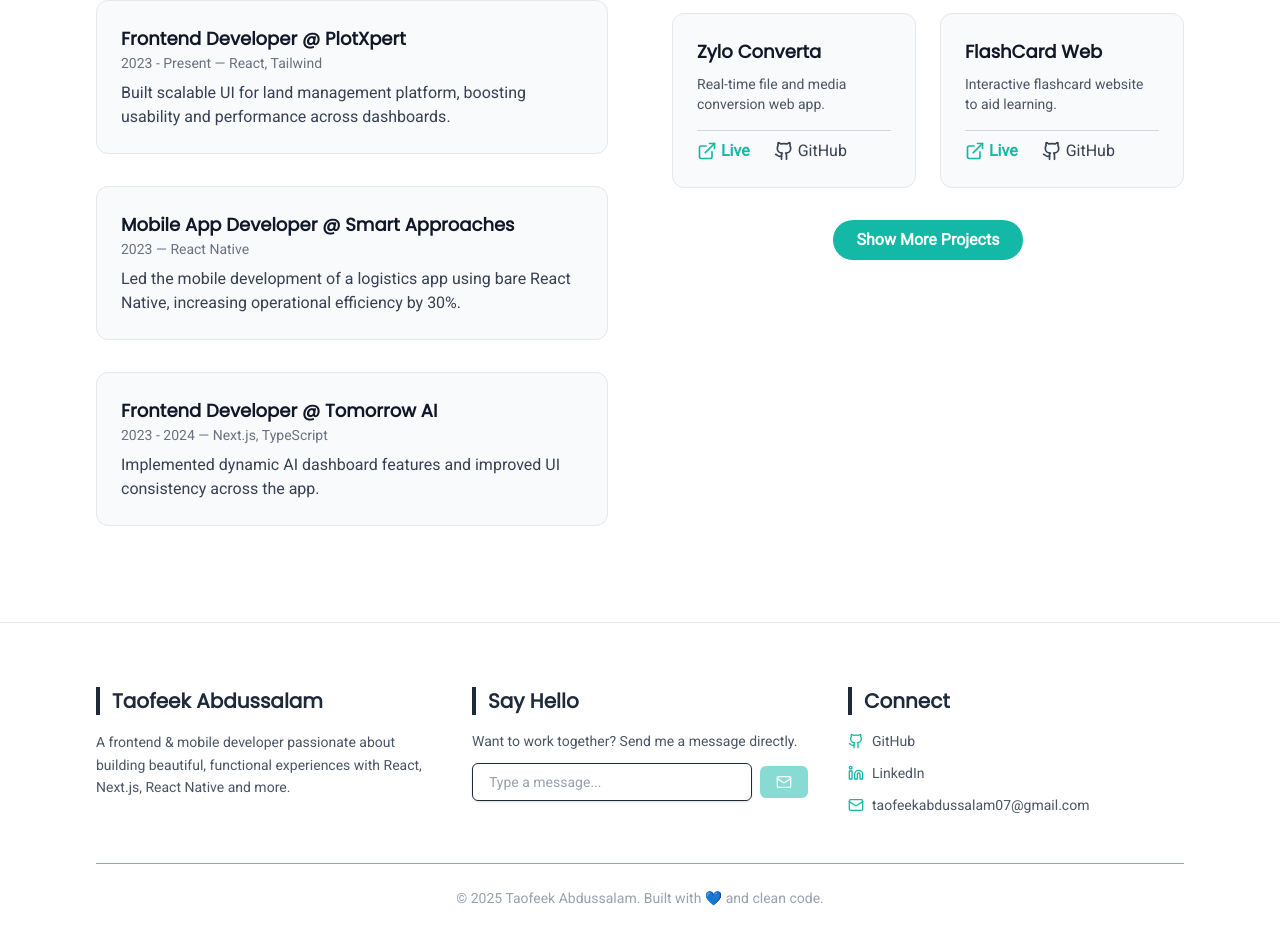
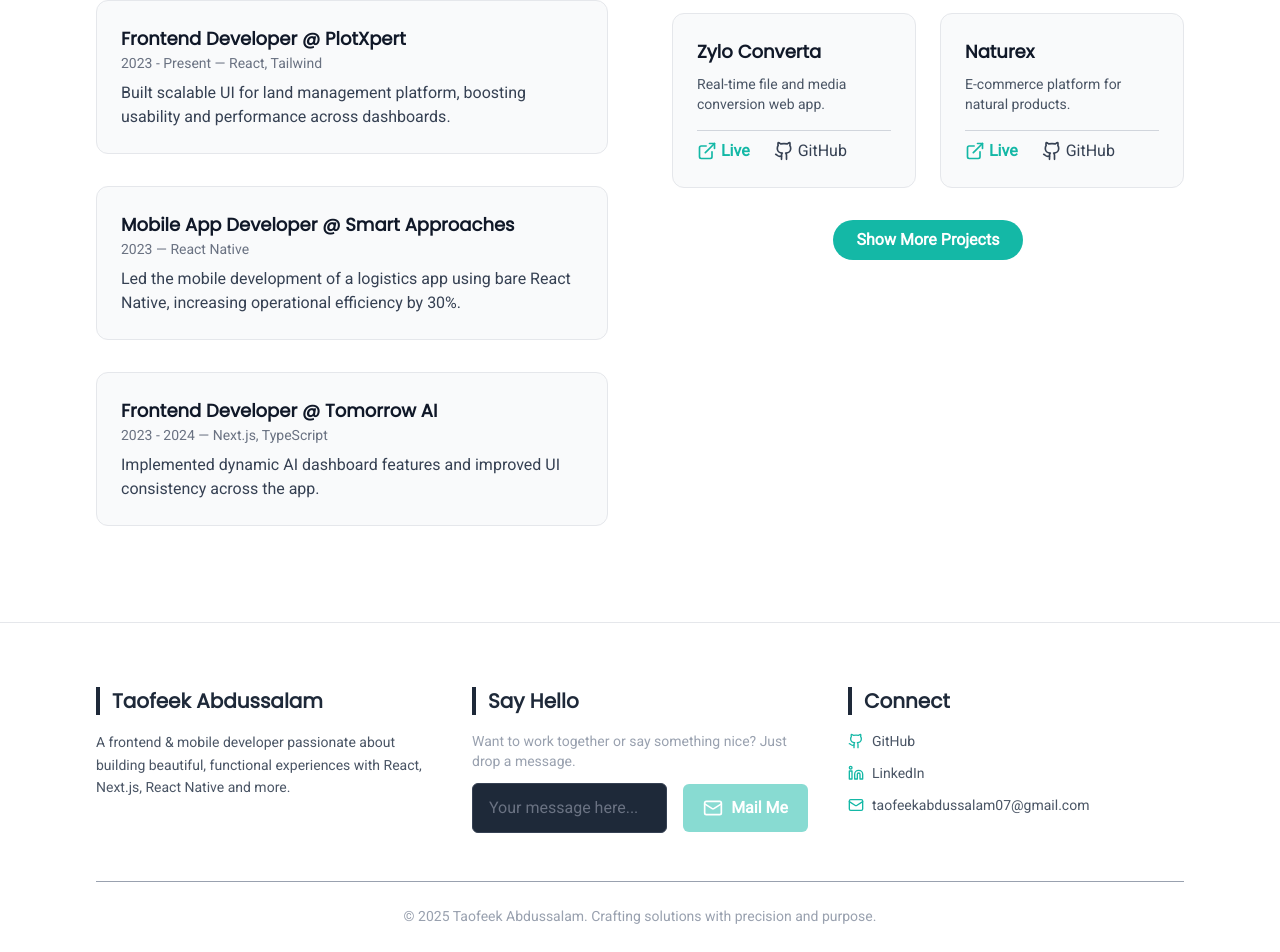
Before and after one commit to salmoon7/taoefeekportfolio, a React (Vite) app: page / in a window 1280 px wide. Shown: the part 3407-4359 px from the top of the page. Built offline with nearby package versions, Linux system fonts and the light colour scheme.

Commit message:
second update

```diff
--- a/src/components/Footer.jsx
+++ b/src/components/Footer.jsx
@@ -29,29 +29,32 @@ const Footer = () => {
         </div>
 
         {/* Email Me */}
+        {/* Email Me - Dark Themed Style */}
         <div>
           <h3 className="text-xl font-semibold mb-4 border-l-4 border-accent pl-3">
             Say Hello
           </h3>
-          <p className="text-sm text-gray-600 mb-3">
-            Want to work together? Send me a message directly.
+          <p className="text-sm text-gray-400 mb-3">
+            Want to work together or say something nice? Just drop a message.
           </p>
-          <div className="flex gap-2 items-center">
+          <div className="flex flex-col sm:flex-row items-center gap-4">
             <input
               type="text"
+              placeholder="Your message here..."
               value={emailMsg}
               onChange={(e) => setEmailMsg(e.target.value)}
-              placeholder="Type a message..."
-              className="flex-1 px-4 py-2 rounded-md border border-accent/50 focus:ring-2 focus:ring-accent outline-none shadow-sm text-sm placeholder:text-gray-400"
+              className="w-full sm:flex-1 px-4 py-3 rounded-md border border-gray-700 bg-gray-800 text-gray-100 placeholder-gray-500 focus:outline-none focus:ring-2 focus:ring-accent transition"
             />
             <button
               onClick={handleGmailClick}
               disabled={!emailMsg.trim()}
-              className={`px-4 py-2 rounded-md bg-accent text-white text-sm font-medium hover:bg-accent/90 transition ${
+              className={`flex items-center gap-2 px-5 py-3 rounded-md bg-accent text-white font-semibold hover:bg-accent/90 transition ${
                 !emailMsg.trim() ? "opacity-50 cursor-not-allowed" : ""
               }`}
+              title="Send Email"
             >
-              <Mail className="w-4 h-4" />
+              <Mail className="w-5 h-5" />
+              Mail Me
             </button>
           </div>
         </div>
@@ -98,8 +101,8 @@ const Footer = () => {
       </div>
 
       <div className="text-center mt-12 text-sm text-gray-400 border-t pt-6">
-        &copy; {new Date().getFullYear()} Taofeek Abdussalam. Built with 💙 and
-        clean code.
+        &copy; {new Date().getFullYear()} Taofeek Abdussalam. Crafting solutions
+        with precision and purpose.
       </div>
     </footer>
   );
--- a/src/components/Projects.jsx
+++ b/src/components/Projects.jsx
@@ -42,38 +42,44 @@ const projects = [
     name: "Gira App",
     description:
       "Mobile solution for resident verification and access control.",
-    live: "https://giraapp.live",
-    github: "https://github.com/yourusername/gira-app",
+    live: "https://giraweb.vercel.app/",
+    github: "https://github.com/salmoon7/gira-app",
+  },
+  {
+    name: "Adamsfoam",
+    description: "Corporate website for a foam manufacturing company.",
+    live: "https://adamsfoam.ng",
+    github: "https://github.com/salmoon7/adamsfoam",
+  },
+  {
+    name: "Zylo Converta",
+    description: "Real-time file and media conversion web app.",
+    live: "https://zylo-converter.vercel.app/",
+    github: "https://github.com/salmoon7/zylo-converta",
   },
   {
     name: "Naturex",
     description: "E-commerce platform for natural products.",
-    live: "https://naturex.live",
-    github: "https://github.com/yourusername/naturex",
-  },
-  {
-    name: "Zylo Converta",
-    description: "Real-time file and media conversion web app.",
-    live: "https://zyloconverta.com",
-    github: "https://github.com/yourusername/zylo-converta",
+    live: "https://vrvisual.netlify.app/",
+    github: "https://github.com/salmoon7/naturex",
   },
   {
     name: "FlashCard Web",
     description: "Interactive flashcard website to aid learning.",
-    live: "https://flashcardweb.netlify.app",
-    github: "https://github.com/yourusername/flashcard-web",
+    live: "https://brineflashcards.netlify.app/",
+    github: "https://github.com/salmoon7/flashcard-web",
   },
   {
     name: "Crest Video Conferencing",
     description: "Secure video conferencing app with real-time chat.",
     live: "https://crestmeet.live",
-    github: "https://github.com/yourusername/crest-meet",
+    github: "https://github.com/salmoon7/crest-meet",
   },
   {
     name: "Adamsfoam",
     description: "Corporate website for a foam manufacturing company.",
     live: "https://adamsfoam.ng",
-    github: "https://github.com/yourusername/adamsfoam",
+    github: "https://github.com/salmoon7/adamsfoam",
   },
   {
     name: "CoffeeShop Mobile",
```
